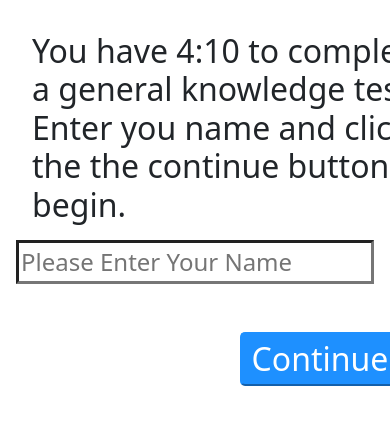
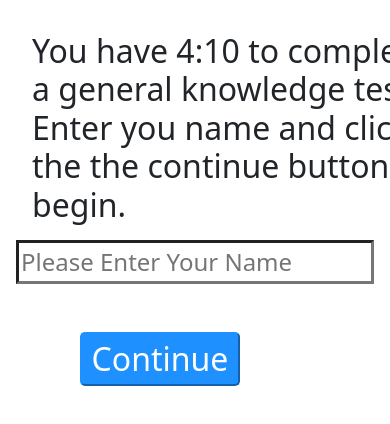
Before and after one commit to Prim3timer/test, a React (Create React App) app: page / in a window 390 px wide. Shown: the top 424 px of the page. Built offline with nearby package versions, Linux system fonts and the light colour scheme.

Commit message:
working on the portrait

```diff
--- a/src/index.css
+++ b/src/index.css
@@ -250,9 +250,15 @@ h3 {
   #name-taker {
     margin:  1rem;
   }
+  #error {
+    width: 20rem;
+  }
 
 #tableA {
   width: 90rem
+}
+#continuity {
+  margin: 0 0 0 5rem;
 }
 
 
```
